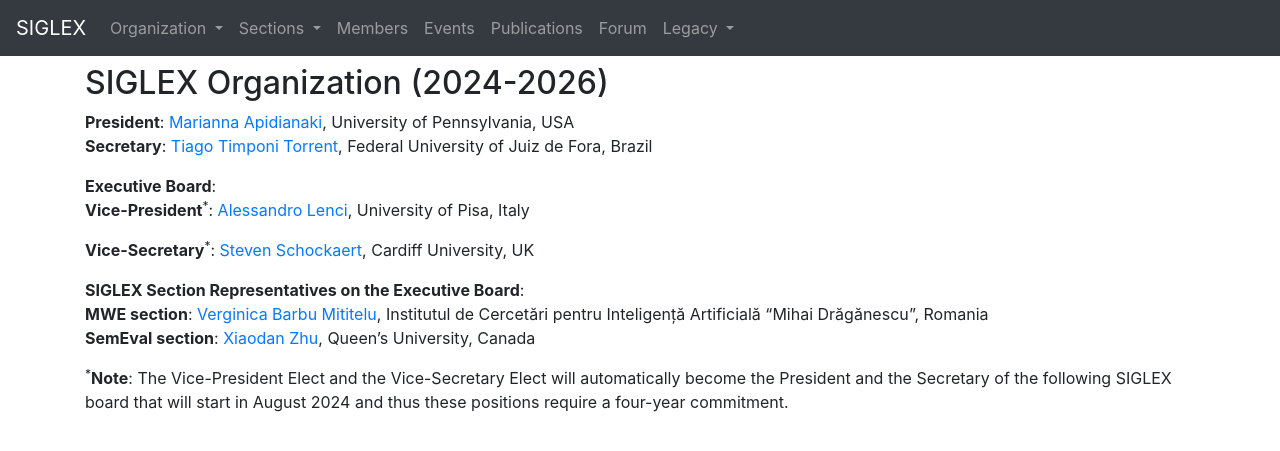
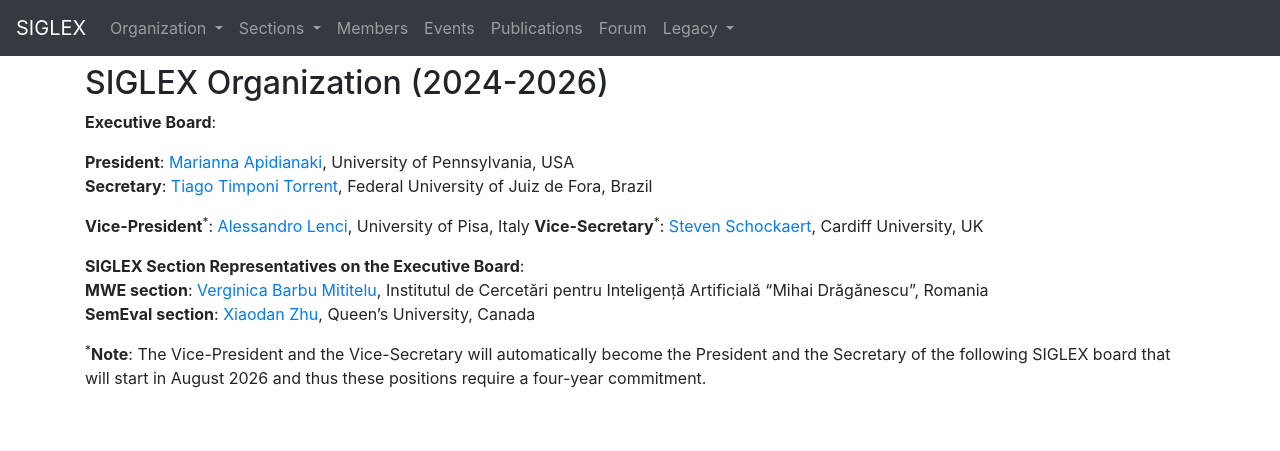
Before and after one commit to acl-org/siglex, a Jekyll site: the page built from board/2024.md, in a window 1280 px wide. Shown: the top 451 px of the page. Built offline with Jekyll 4.4.1, drawn with Linux system fonts in a browser that asks for light colours.

Commit message:
Update 2024.md

```diff
--- a/board/2024.md
+++ b/board/2024.md
@@ -5,16 +5,16 @@ title: "Board 2024-2026"
 
 ## SIGLEX Organization (2024-2026)
 
+**Executive Board**:
+
 **President**: [Marianna Apidianaki](https://mariannaapi.github.io/), University of Pennsylvania, USA
 **Secretary**: [Tiago Timponi Torrent](https://www.tiagotorrent.com/), Federal University of Juiz de Fora, Brazil
 
-**Executive Board**:
 **Vice-President**<sup>*</sup>: [Alessandro Lenci](https://people.unipi.it/alessandro_lenci/), University of Pisa, Italy
-
 **Vice-Secretary**<sup>*</sup>: [Steven Schockaert](https://profiles.cardiff.ac.uk/staff/schockaerts1), Cardiff University, UK
 
 **SIGLEX Section Representatives on the Executive Board**:
 **MWE section**: [Verginica Barbu Mititelu](https://www.racai.ro/about-us/racai-staff/verginica-barbu-mititelu/), Institutul de Cercetări pentru Inteligență Artificială “Mihai Drăgănescu”, Romania
 **SemEval section**: [Xiaodan Zhu](https://www.xiaodanzhu.com/), Queen's University, Canada
 
-<sup>*</sup>**Note**: The Vice-President Elect and the Vice-Secretary Elect will automatically become the President and the Secretary of the following SIGLEX board that will start in August 2024 and thus these positions require a four-year commitment.
+<sup>*</sup>**Note**: The Vice-President and the Vice-Secretary will automatically become the President and the Secretary of the following SIGLEX board that will start in August 2026 and thus these positions require a four-year commitment.
```
